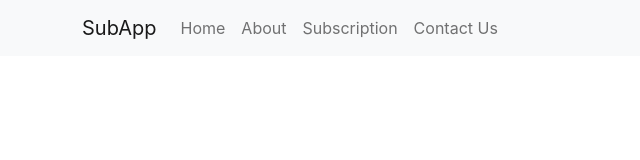
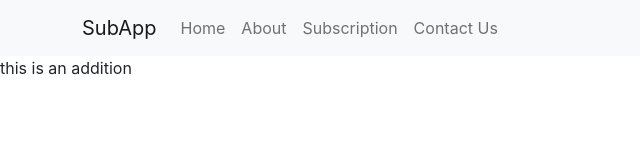
Before and after one commit to HAVibhavSharma/dailyquestionsub, a React (Create React App) app: page / in a window 1280 px wide. Shown: the top 160 px of the page, without its empty margins (0-640 px from the left). Built offline with nearby package versions, Linux system fonts and the light colour scheme.

Commit message:
testing merge conflict

```diff
--- a/src/Navbar/NavBar.js
+++ b/src/Navbar/NavBar.js
@@ -21,6 +21,7 @@ function NavBar() {
           </Navbar.Collapse>
         </Container>
       </Navbar>
+      <div>this is an addition</div>
     </>
   );
 }
```
